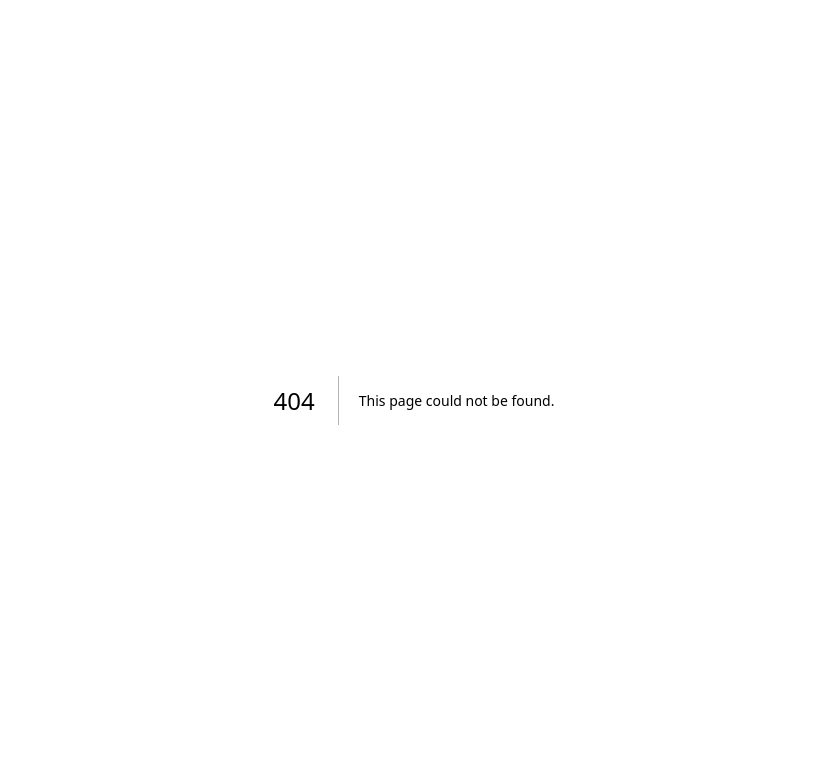
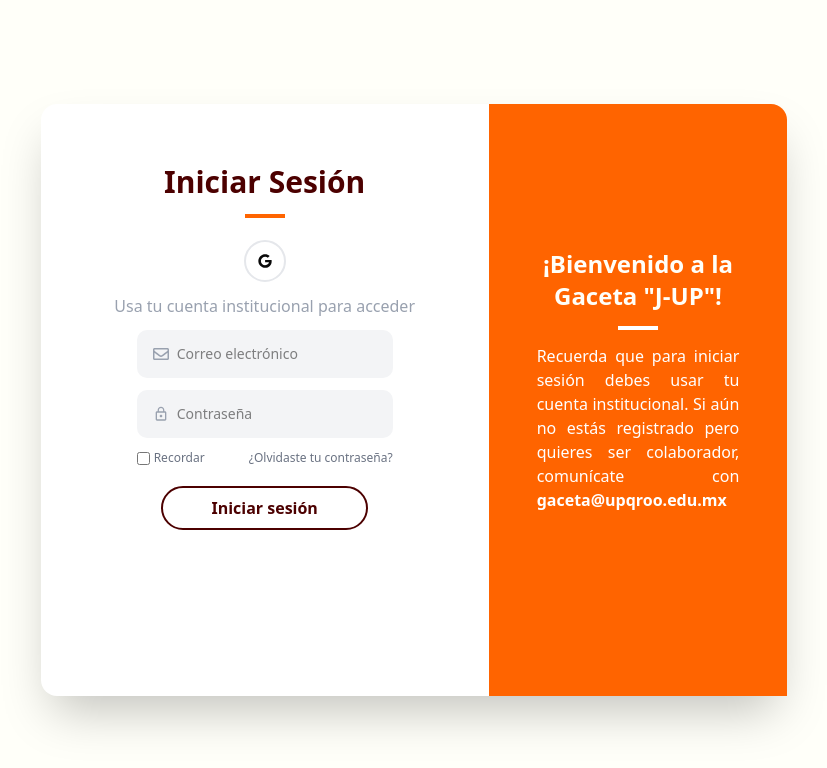
Before and after one commit to EliSalas1/GacetaElectronicaUPQROO, a Next.js app in the folder gacetaelectronica/: page /vista-publica/login in a window 1280 px wide. Before the commit this address had no page. Shown: the top 768 px of the page, without its empty margins (226-1053 px from the left). Built offline with nearby package versions, Linux system fonts and the light colour scheme.

Commit message:
Login
Se realizo el diseño del inicio de sesión para acceder a la parte privada-administrativa de la gaceta, aun no es funcional solo es la creación del diseño

```diff
--- a/gacetaelectronica/package.json
+++ b/gacetaelectronica/package.json
@@ -24,6 +24,7 @@
     "next-themes": "^0.4.6",
     "react": "^19.0.0",
     "react-dom": "^19.0.0",
+    "react-icons": "^5.5.0",
     "sonner": "^2.0.5",
     "tailwind-merge": "^3.3.1"
   },
--- a/gacetaelectronica/src/app/globals.css
+++ b/gacetaelectronica/src/app/globals.css
@@ -41,9 +41,13 @@
   --radius-md: calc(var(--radius) - 2px);
   --radius-lg: var(--radius);
   --radius-xl: calc(var(--radius) + 4px);
+
 }
 
 :root {
+  --color-fondo: #FFFFF9;
+  --color-naranja: #FF6400;
+  --color-vino: #4C0000;
   --radius: 0.625rem;
   --background: oklch(1 0 0);
   --foreground: oklch(0.145 0 0);
@@ -120,3 +124,15 @@
     @apply bg-background text-foreground;
   }
 }
+
+.btn-signin {
+  @apply border-2 rounded-full px-12 py-2 inline-block font-semibold transition-colors duration-300;
+  color: var(--color-vino);
+  border-color: var(--color-vino);
+  background-color: transparent;
+}
+
+.btn-signin:hover {
+  background-color: var(--color-vino);
+  color: #ffffff;
+}
--- /dev/null
+++ b/gacetaelectronica/src/app/vista-publica/login/page.tsx
@@ -0,0 +1,71 @@
+import { FaGoogle, FaRegEnvelope } from 'react-icons/fa';
+import { MdLockOutline } from 'react-icons/md';
+
+export default function LoginPage() {
+  return (
+    <div className="flex flex-col items-center justify-center min-h-screen py-2" style={{ backgroundColor: "var(--color-fondo)" }}>
+      <main className="flex flex-col items-center justify-center w-full flex-1 px-20 text-center">
+        <div className="bg-white rounded-2xl shadow-2xl flex w-2/3 max-w-4xl">
+          <div className="w-3/5 p-5">
+            {/* Login Section */}
+            <div className="py-10">
+              <h2 className="text-3xl font-bold mb-2" style={{ color: "var(--color-vino)" }}>
+                Iniciar Sesión
+              </h2>
+              <div className="border-2 w-10 inline-block mb-2" style={{ borderColor: "var(--color-naranja)" }}></div>
+              <div className="flex justify-center my-2">
+                <a href="#" className="border-2 border-gray-200 rounded-full p-3 mx-1">
+                  <FaGoogle className="text-sm" />
+                </a>
+              </div>
+              <p className="text-gray-400 my-3">Usa tu cuenta institucional para acceder</p>
+              <div className="flex flex-col items-center">
+                <div className="bg-gray-100 w-64 p-2 flex items-center mb-3 rounded-[var(--radius)]">
+                  <FaRegEnvelope className="text-gray-400 m-2" />
+                  <input
+                    type="email"
+                    name="email"
+                    placeholder="Correo electrónico"
+                    className="bg-gray-100 outline-none text-sm flex-1"
+                  />
+                </div>
+                <div className="bg-gray-100 w-64 p-2 flex items-center mb-3 rounded-[var(--radius)]">
+                  <MdLockOutline className="text-gray-400 m-2" />
+                  <input
+                    type="password"
+                    name="password"
+                    placeholder="Contraseña"
+                    className="bg-gray-100 outline-none text-sm flex-1"
+                  />
+                </div>
+                <div className="flex justify-between w-64 mb-5 text-gray-500">
+                  <label className="flex items-center text-xs">
+                    <input type="checkbox" name="remember" className="mr-1" /> Recordar
+                  </label>
+                  <a href="#" className="text-xs">¿Olvidaste tu contraseña?</a>
+                </div>
+
+                {/* ✅ Usa clase personalizada */}
+                <a href="#" className="btn-signin">
+                  Iniciar sesión
+                </a>
+              </div>
+            </div>
+          </div>
+
+          {/* Side Panel */}
+          <div className="w-2/5 text-white rounded-tr-2xl py-36 px-12" style={{ backgroundColor: "var(--color-naranja)" }}>
+            <h2 className="text-2xl font-bold mb-2" style={{ color: "var(--color-fondo)" }}>
+              ¡Bienvenido a la Gaceta "J-UP"!
+            </h2>
+            <div className="border-2 w-10 border-white inline-block mb-2"></div>
+            <div className="mb-10 text-justify">
+              Recuerda que para iniciar sesión debes usar tu cuenta institucional. Si aún no estás registrado pero quieres ser colaborador, comunícate con
+              <span className="font-bold text-white"> gaceta@upqroo.edu.mx </span>
+            </div>
+          </div>
+        </div>
+      </main>
+    </div>
+  );
+}
--- a/gacetaelectronica/src/components/Footer.tsx
+++ b/gacetaelectronica/src/components/Footer.tsx
@@ -8,7 +8,7 @@ export default function Footer() {
         <div>
           <h4 className="font-bold mb-2">Gaceta Universitaria</h4>
           <p className="text-orange-100">
-            Portal oficial de noticias, eventos e investigaciones de nuestra universidad.
+            Portal oficial de noticias, eventos e investigaciones de nuestra universidad. Gaceta UPQROO - scientia, tripalium et virtus
           </p>
         </div>
 
@@ -36,7 +36,7 @@ export default function Footer() {
           <ul className="space-y-1 text-orange-100">
             <li>UPQROO</li>
             <li>gaceta@upqroo.edu.mx</li>
-            <li>+52 (123) 123-4567</li>
+            <li> 9982831859</li>
           </ul>
         </div>
       </div>
```
Also changed, not shown: gacetaelectronica/src/app/admin/usuarios/page.tsx (deleted), gacetaelectronica/src/app/public/articulo/[id]/page.tsx (deleted), gacetaelectronica/src/app/public/categorias/page.tsx (added), gacetaelectronica/src/app/public/guia-articulo/page.tsx (deleted), gacetaelectronica/src/app/public/login/page.tsx (deleted), gacetaelectronica/src/app/vista-publica/articulo/[id]/page.tsx (added), gacetaelectronica/src/app/vista-publica/categorias/page.tsx (added), gacetaelectronica/src/app/vista-publica/guia-articulo/page.tsx (added), 2 other files (tests, documents, lock files or other folders).
